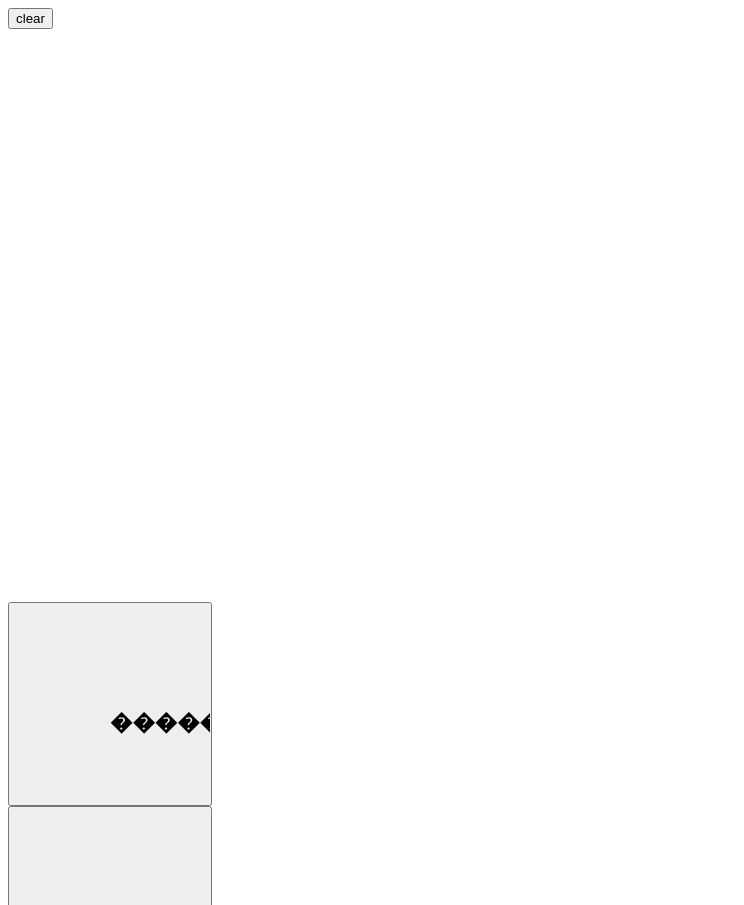
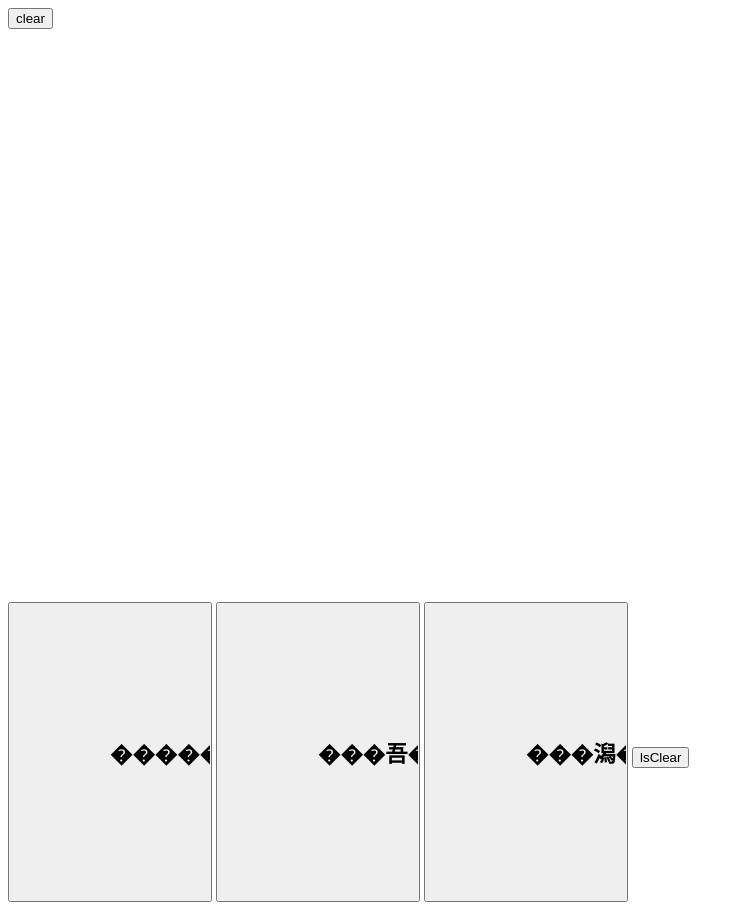
Before and after one commit to teppeishimakawa/gps, a plain HTML site: page index.html in a window 1280 px wide. Shown: the top 905 px of the page, without its empty margins (0-744 px from the left). Drawn offline with Linux system fonts and the light colour scheme; some packages are replaced by stand-ins of ours.

Commit message:
10101410

```diff
--- a/index.html
+++ b/index.html
@@ -14,9 +14,9 @@ body { height: 100% }
 #map .gm-style img[src="./icon/gundam.png"]{border-radius:50%}
 #map .gm-style img[src="./icon/hatena.jpg"]{border-radius:50%}
 .btn {
-	display: block;
+	display: inline-block;
 	width: 200px;
-	height: 100px;
+	height: 300px;
     font-size: 1.4em;
     font-weight: bold;
     padding: 100px 100px;
```
